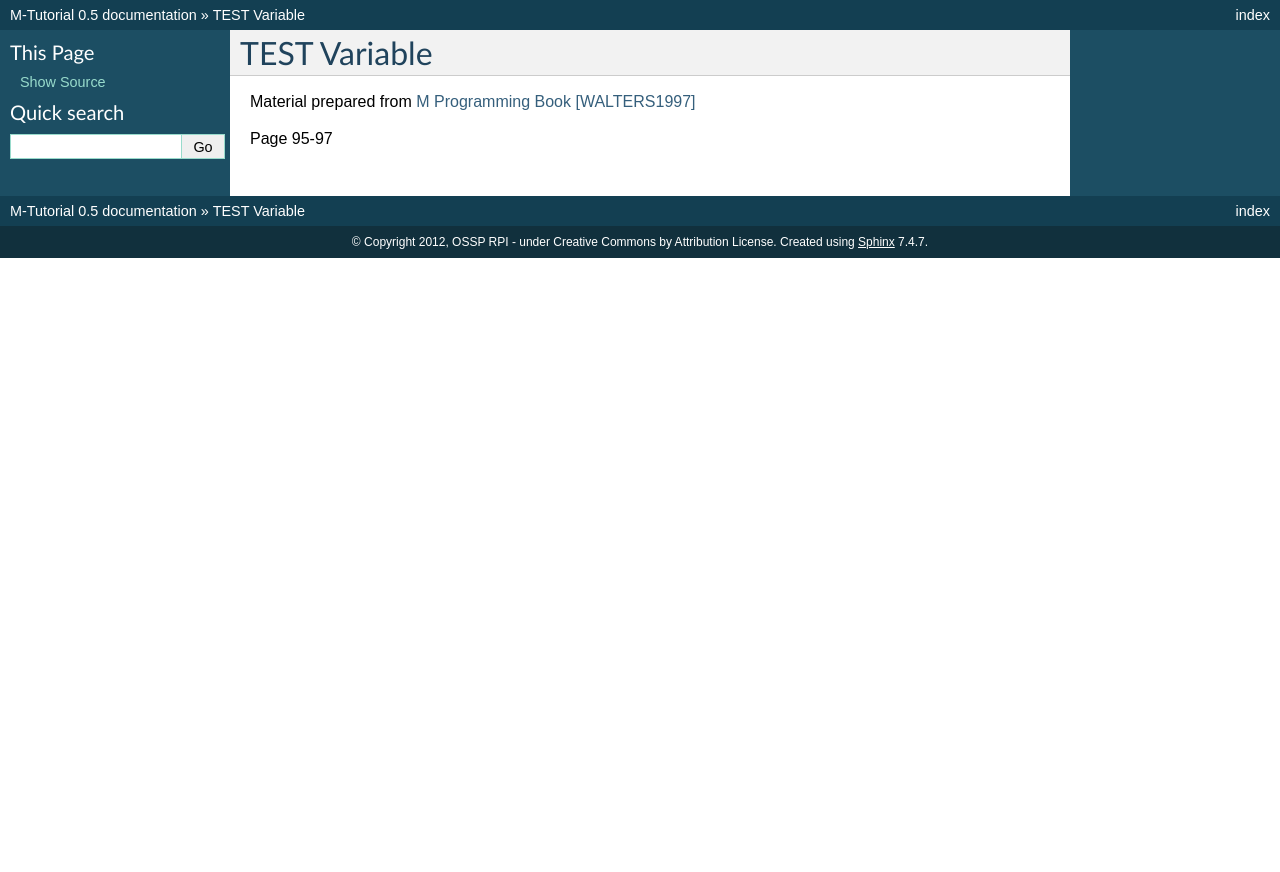
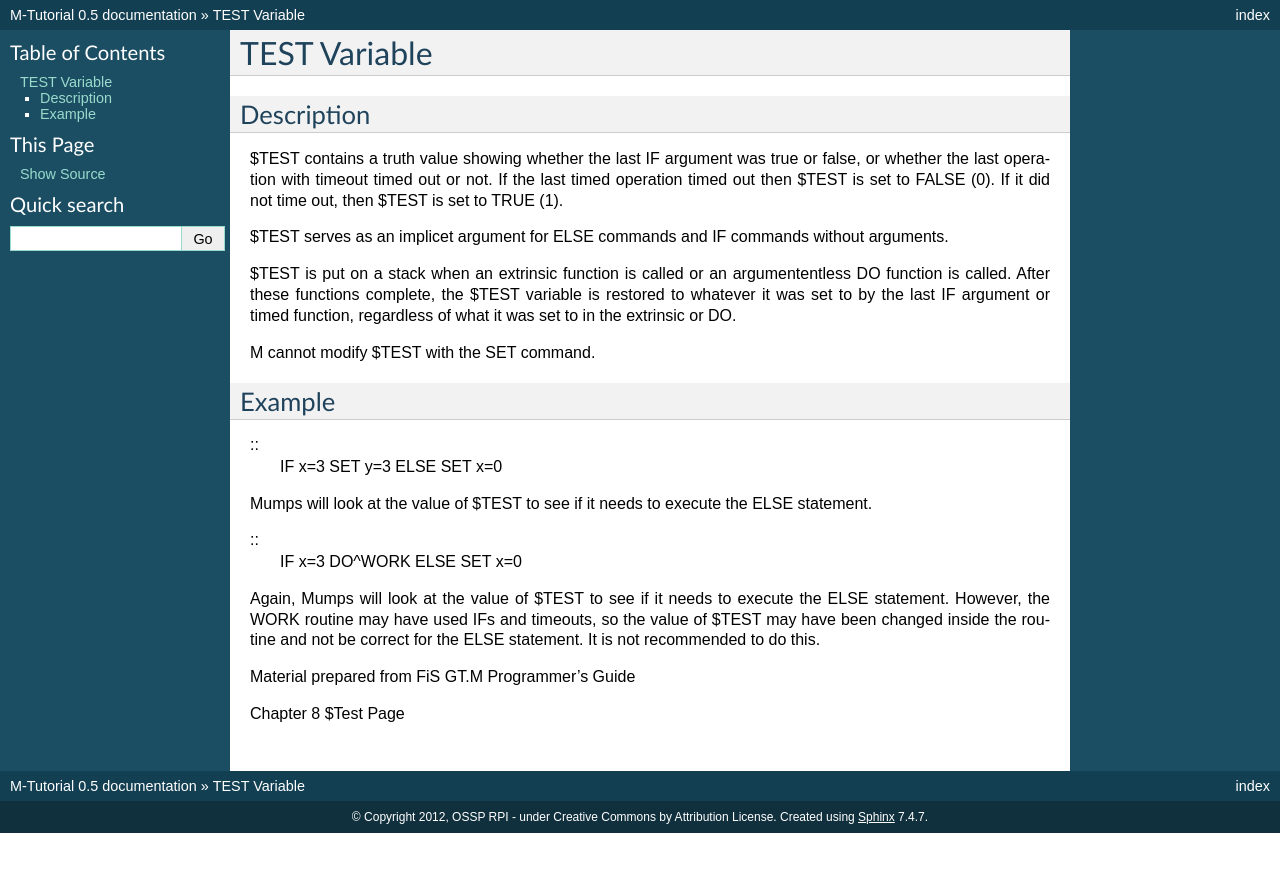
Before and after one commit to luisibanez/M-Tutorial, a Sphinx documentation site: the page built from source/TEST_Variable.rst, in a window 1280 px wide. Shown: the top 872 px of the page. Built offline with Sphinx 7.4.7, drawn with Linux system fonts in a browser that asks for light colours.

Commit message:
added details on how the TEST Variable works

```diff
--- a/source/TEST_Variable.rst
+++ b/source/TEST_Variable.rst
@@ -1,12 +1,35 @@
-=============
+================
 TEST Variable
-=============
+================
 
-Material prepared from `M Programming Book`_ [WALTERS1997]_
+Description
+###########
 
-Page 95-97
+$TEST contains a truth value showing whether the last IF argument was true or false, or whether the last operation with timeout timed out or not. If the last timed operation timed out then $TEST is set to FALSE (0). If it did not time out, then $TEST is set to TRUE (1).
 
+$TEST serves as an implicet argument for ELSE commands and IF commands without arguments.
 
+$TEST is put on a stack when an extrinsic function is called or an argumententless DO function is called. After these functions complete, the $TEST variable is restored to whatever it was set to by the last IF argument or timed function, regardless of what it was set to in the extrinsic or DO.
 
+M cannot modify $TEST with the SET command.
 
-.. _M Programming book: http://books.google.com/books?id=jo8_Mtmp30kC&printsec=frontcover&dq=M+Programming&hl=en&sa=X&ei=2mktT--GHajw0gHnkKWUCw&ved=0CDIQ6AEwAA#v=onepage&q=M%20Programming&f=false
+Example
+###########
+
+::
+	IF x=3 SET y=3
+	ELSE SET x=0
+
+Mumps will look at the value of $TEST to see if it needs to execute the ELSE statement.
+
+::
+	IF x=3 DO^WORK
+	ELSE SET x=0
+Again, Mumps will look at the value of $TEST to see if it needs to execute the ELSE statement. However, the WORK routine may have used IFs and timeouts, so the value of $TEST may have been changed inside the routine and not be correct for the ELSE statement. It is not recommended to do this.
+
+Material prepared from FiS GT.M Programmer's Guide
+
+Chapter 8
+$Test Page
+
+.. http://tinco.pair.com/bhaskar/gtm/doc/books/pg/UNIX_manual/index.html
```
